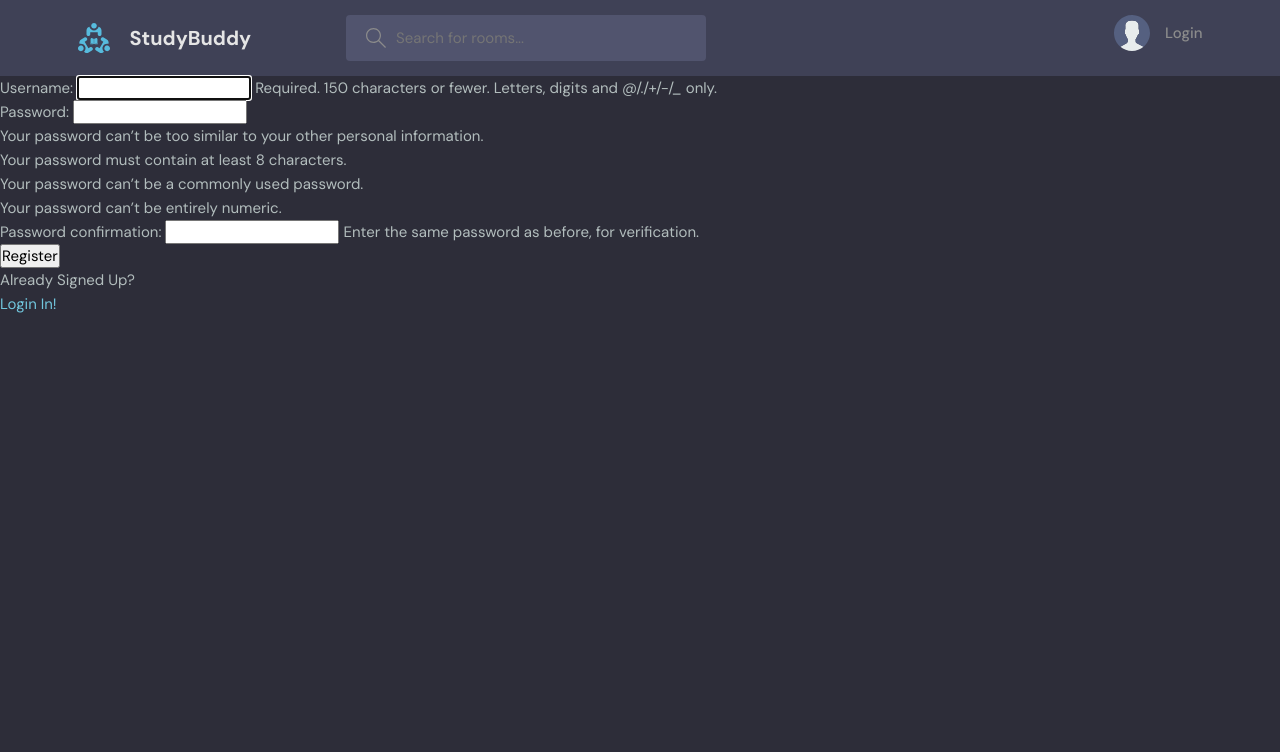
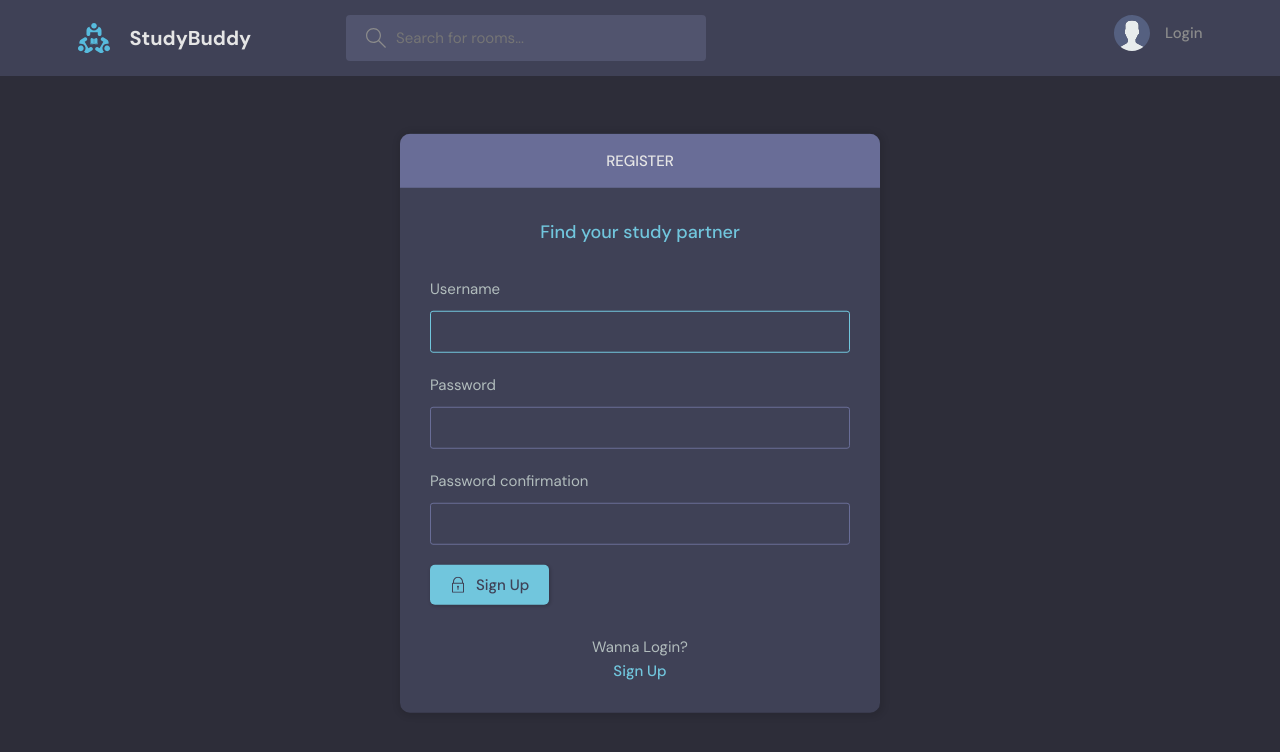
Before and after one commit to AbdullahJaved65/StudyBuddy, a Django app: page /register/ in a window 1280 px wide. Shown: the top 752 px of the page. Run offline with Django 4.2, Linux system fonts and the light colour scheme.

Commit message:
- Added Login and Registration Page. - Still some CSS is a bit rough.

```diff
--- a/base/templates/base/login_register.html
+++ b/base/templates/base/login_register.html
@@ -1,48 +1,111 @@
 {% extends 'main.html' %}
 
-<!DOCTYPE html>
-<html lang="en">
-<head>
-    <meta charset="UTF-8">
-    <title>Title</title>
-</head>
-<body>
 {% block content %}
+    <main class="auth layout">
         {% if page == 'login' %}
-        <div>
-            <form action="" method="post">
+            <div class="container">
+                <div class="layout__box">
+                    <div class="layout__boxHeader">
+                        <div class="layout__boxTitle">
+                            <h3>Login</h3>
+                        </div>
+                    </div>
+                    <div class="layout__body">
+                        <h2 class="auth__tagline">Find your study partner</h2>
+
+                        <form class="form" action="" method="post">
                             {% csrf_token %}
-                <label>Username:</label>
-                <label>
-                    <input type="text"
-                           name="username"
-                           placeholder="Enter Username">
-                </label>
-                <label>password:</label>
-                <label>
-                    <input type="password"
+                            <div class="form__group form__group">
+                                <label for="room_name">Username</label>
+                                <input id="username" name="username" type="text" placeholder="e.g. dennis_ivy"/>
+                            </div>
+                            <div class="form__group">
+                                <label for="password">Password</label>
+                                <input
+                                        id="password"
                                         name="password"
-                           placeholder="Enter Password">
-                </label>
-                <input type="submit"
-                       value="login">
-            </form>
-            <p>Haven't Signed Up Yet?</p>
-            <a href="{% url 'register' %}">Sign Up!</a>
+                                        type="password"
+                                        placeholder="&bull;&bull;&bull;&bull;&bull;&bull;&bull;&bull;"
+                                />
                             </div>
 
+                            <button class="btn btn--main" type="submit">
+                                <svg
+                                        version="1.1"
+                                        xmlns="http://www.w3.org/2000/svg"
+                                        width="32"
+                                        height="32"
+                                        viewBox="0 0 32 32"
+                                >
+                                    <title>lock</title>
+                                    <path
+                                            d="M27 12h-1v-2c0-5.514-4.486-10-10-10s-10 4.486-10 10v2h-1c-0.553 0-1 0.447-1 1v18c0 0.553 0.447 1 1 1h22c0.553 0 1-0.447 1-1v-18c0-0.553-0.447-1-1-1zM8 10c0-4.411 3.589-8 8-8s8 3.589 8 8v2h-16v-2zM26 30h-20v-16h20v16z"
+                                    ></path>
+                                    <path
+                                            d="M15 21.694v4.306h2v-4.306c0.587-0.348 1-0.961 1-1.694 0-1.105-0.895-2-2-2s-2 0.895-2 2c0 0.732 0.413 1.345 1 1.694z"
+                                    ></path>
+                                </svg>
+
+                                Login
+                            </button>
+                        </form>
+
+                        <div class="auth__action">
+                            <p>Haven't signed up yet?</p>
+                            <a href="{% url 'register' %}" class="btn btn--link">Sign Up</a>
+                        </div>
+                    </div>
+                </div>
+            </div>
         {% else %}
-        <div>
-            <form action="" method="post">
+            <div class="container">
+                <div class="layout__box">
+                    <div class="layout__boxHeader">
+                        <div class="layout__boxTitle">
+                            <h3>Register</h3>
+                        </div>
+                    </div>
+                    <div class="layout__body">
+                        <h2 class="auth__tagline">Find your study partner</h2>
+
+                        <form class="form" action="" method="post">
                             {% csrf_token %}
-                {{ form.as_p }}
-                <input type="submit"
-                       value="Register">
+                            {% for field in form %}
+                                <div class="form__group form__group">
+                                    <label for="room_name">{{ field.label }}</label>
+                                    {#                                    <input id="username" name="username" type="text" placeholder="e.g. dennis_ivy"/>#}
+                                    {{ field }}
+                                </div>
+                            {% endfor %}
+
+                            <button class="btn btn--main" type="submit">
+                                <svg
+                                        version="1.1"
+                                        xmlns="http://www.w3.org/2000/svg"
+                                        width="32"
+                                        height="32"
+                                        viewBox="0 0 32 32"
+                                >
+                                    <title>lock</title>
+                                    <path
+                                            d="M27 12h-1v-2c0-5.514-4.486-10-10-10s-10 4.486-10 10v2h-1c-0.553 0-1 0.447-1 1v18c0 0.553 0.447 1 1 1h22c0.553 0 1-0.447 1-1v-18c0-0.553-0.447-1-1-1zM8 10c0-4.411 3.589-8 8-8s8 3.589 8 8v2h-16v-2zM26 30h-20v-16h20v16z"
+                                    ></path>
+                                    <path
+                                            d="M15 21.694v4.306h2v-4.306c0.587-0.348 1-0.961 1-1.694 0-1.105-0.895-2-2-2s-2 0.895-2 2c0 0.732 0.413 1.345 1 1.694z"
+                                    ></path>
+                                </svg>
+
+                                Sign Up
+                            </button>
                         </form>
-            <p>Already Signed Up?</p>
-            <a href="{% url 'login' %}">Login In!</a>
+
+                        <div class="auth__action">
+                            <p>Wanna Login?</p>
+                            <a href="{% url 'login' %}" class="btn btn--link">Sign Up</a>
+                        </div>
+                    </div>
+                </div>
             </div>
         {% endif %}
+    </main>
 {% endblock %}
-</body>
-</html>
```
Also changed, not shown: base/templates/base/delete.html (+33 -16 lines), base/templates/base/delete_old.html (added, +19 -0 lines), base/templates/base/login_register_old.html (added, +48 -0 lines), base/templates/base/room.html (+10 -10 lines), db.sqlite3. Lines whose indentation alone changed are shown as unchanged.
